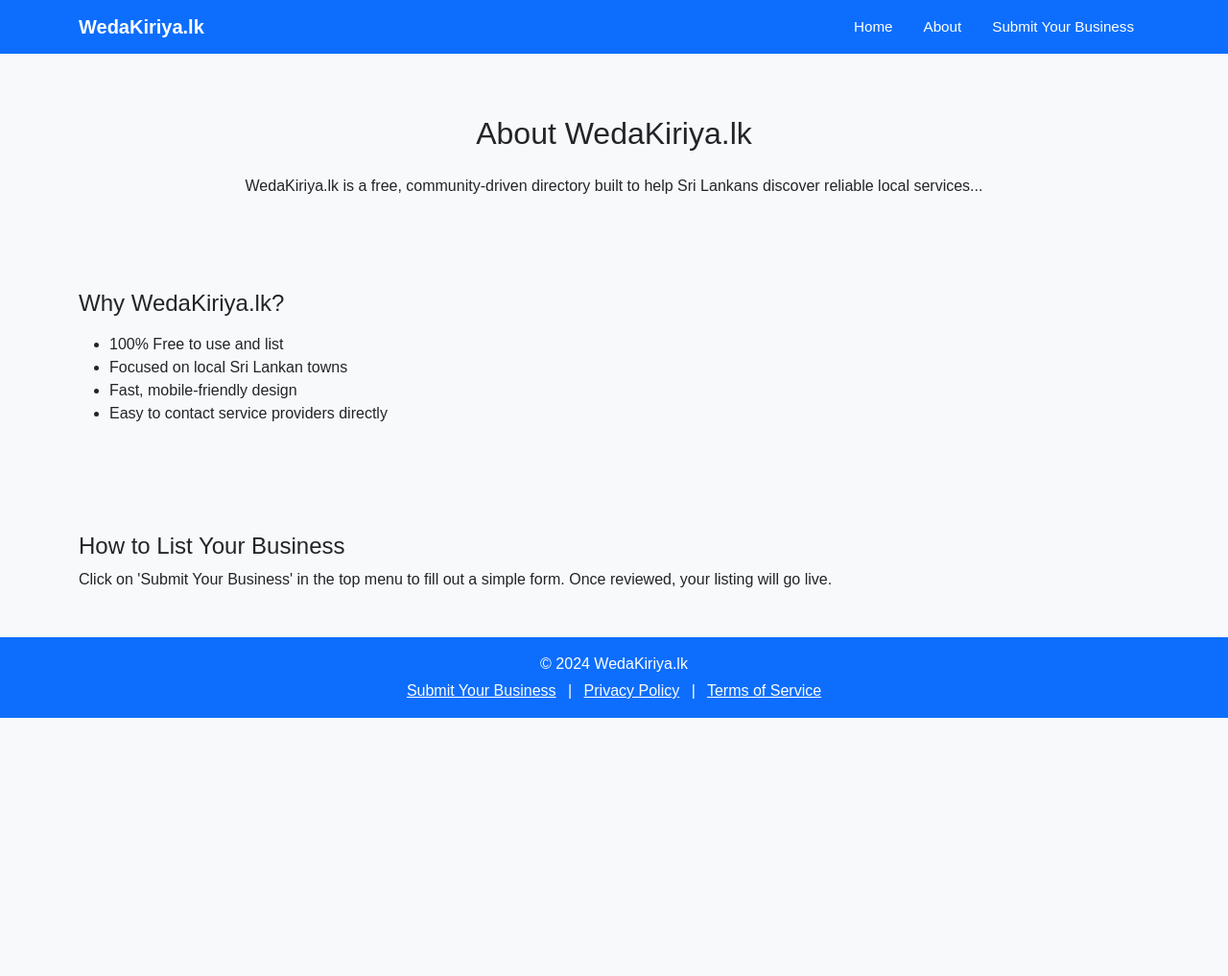
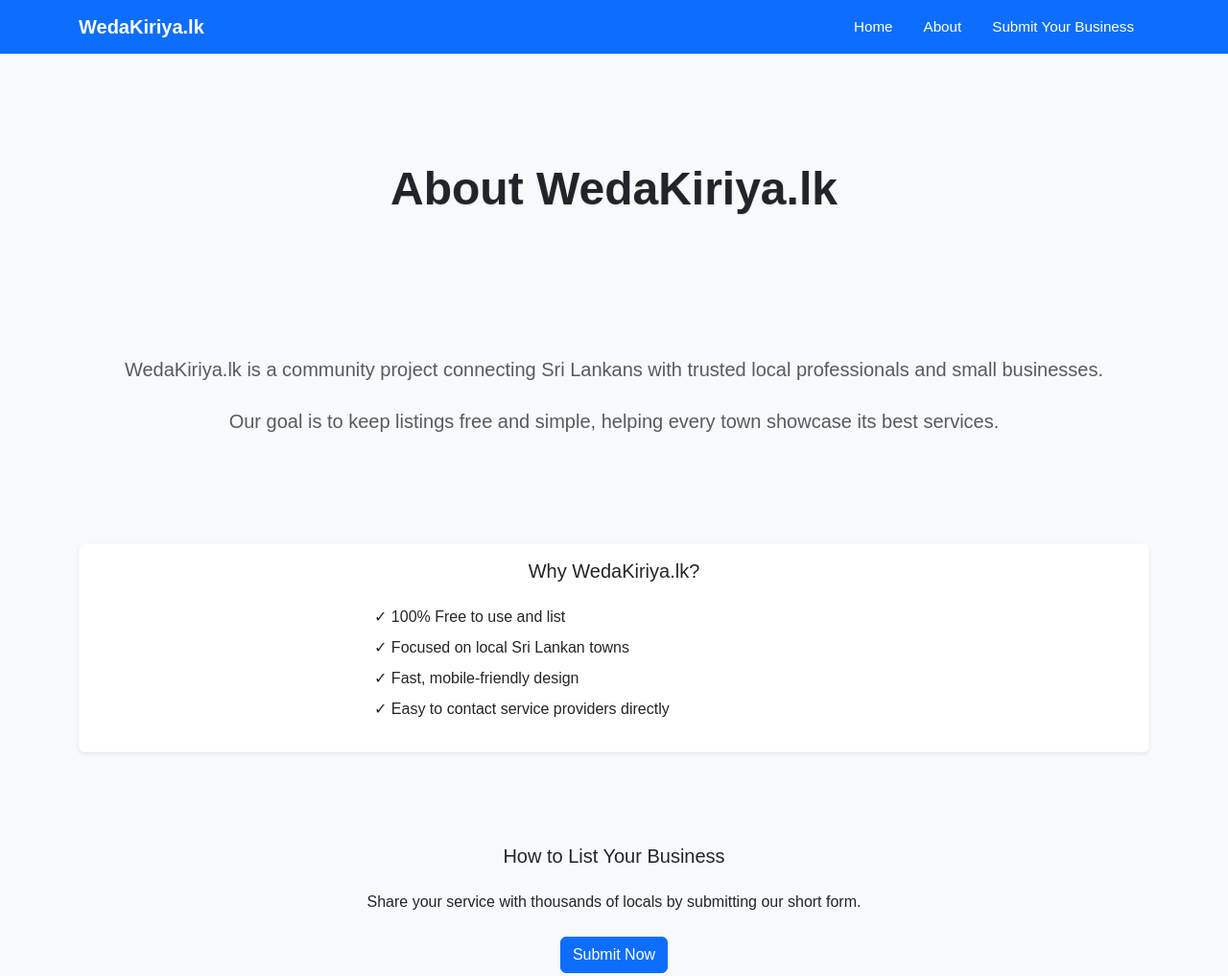
Before and after one commit to chamarairesh1982/wedakiriya-lk, a plain HTML site: page about.html in a window 1280 px wide. Shown: the top 1017 px of the page at 96% size. Before the commit the page ends 800 px from the top, so only its background shows below. Drawn offline with nearby package versions, Linux system fonts and the light colour scheme.

Commit message:
Revamp about page layout

```diff
--- a/about.html
+++ b/about.html
@@ -26,30 +26,39 @@
     </div>
   </nav>
 
-  <section class="container my-5">
-    <h2 class="text-center mb-4">About WedaKiriya.lk</h2>
-    <p class="text-center">
-      WedaKiriya.lk is a free, community-driven directory built to help Sri Lankans discover reliable local services...
-    </p>
+  <header class="py-5" style="background-color:#f8f9fa;">
+    <div class="container py-5">
+      <h2 class="display-5 fw-semibold text-center heading-shadow mb-0" data-aos="fade-down">About WedaKiriya.lk</h2>
+    </div>
+  </header>
+
+  <section class="container py-5 text-center">
+    <p class="lead text-muted mb-4" data-aos="fade-up">WedaKiriya.lk is a community project connecting Sri Lankans with trusted local professionals and small businesses.</p>
+    <p class="lead text-muted" data-aos="fade-up" data-aos-delay="100">Our goal is to keep listings free and simple, helping every town showcase its best services.</p>
   </section>
 
-  <section class="bg-light py-5">
+  <section class="py-5">
     <div class="container">
-      <h4 class="mb-3">Why WedaKiriya.lk?</h4>
-      <ul>
-        <li>100% Free to use and list</li>
-        <li>Focused on local Sri Lankan towns</li>
-        <li>Fast, mobile-friendly design</li>
-        <li>Easy to contact service providers directly</li>
-      </ul>
+      <div class="card border-light shadow-sm" data-aos="fade-up">
+        <div class="card-body">
+          <h3 class="h5 text-center mb-4">Why WedaKiriya.lk?</h3>
+          <ul class="list-unstyled text-start mx-auto" style="max-width: 500px;">
+            <li class="mb-2">✓ 100% Free to use and list</li>
+            <li class="mb-2">✓ Focused on local Sri Lankan towns</li>
+            <li class="mb-2">✓ Fast, mobile-friendly design</li>
+            <li class="mb-2">✓ Easy to contact service providers directly</li>
+          </ul>
+        </div>
+      </div>
     </div>
   </section>
 
-  <section class="container my-5">
-    <h4>How to List Your Business</h4>
-    <p>
-      Click on 'Submit Your Business' in the top menu to fill out a simple form. Once reviewed, your listing will go live.
-    </p>
+  <section class="py-5 bg-light">
+    <div class="container text-center">
+      <h3 class="h5 mb-4">How to List Your Business</h3>
+      <p class="mb-4">Share your service with thousands of locals by submitting our short form.</p>
+      <a href="https://forms.gle/placeholder" target="_blank" class="btn btn-primary">Submit Now</a>
+    </div>
   </section>
 
   <footer class="bg-primary text-white text-center py-3">
--- a/css/style.css
+++ b/css/style.css
@@ -142,3 +142,8 @@ footer {
 .filter-container {
     margin-top: 10px;
 }
+
+/* subtle shadow for hero headings */
+.heading-shadow {
+    text-shadow: 0 1px 2px rgba(0,0,0,0.1);
+}
```
